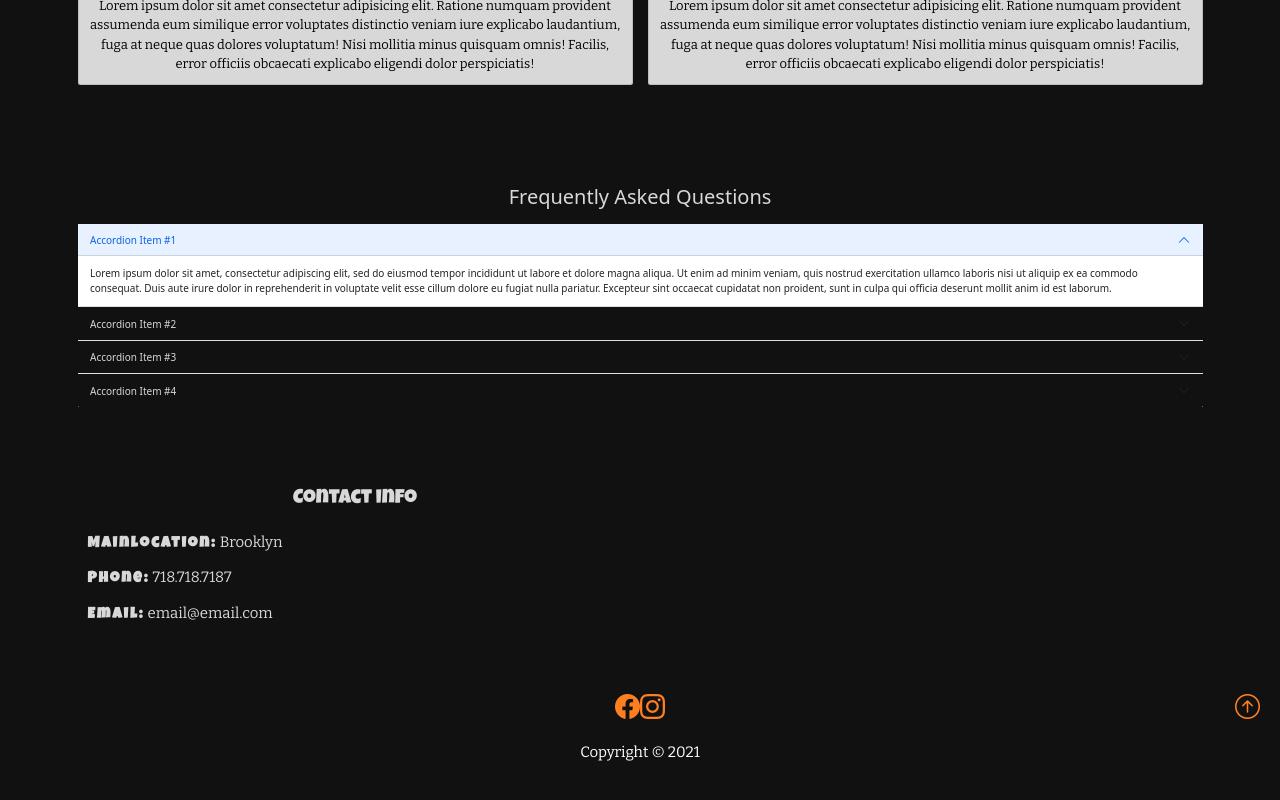
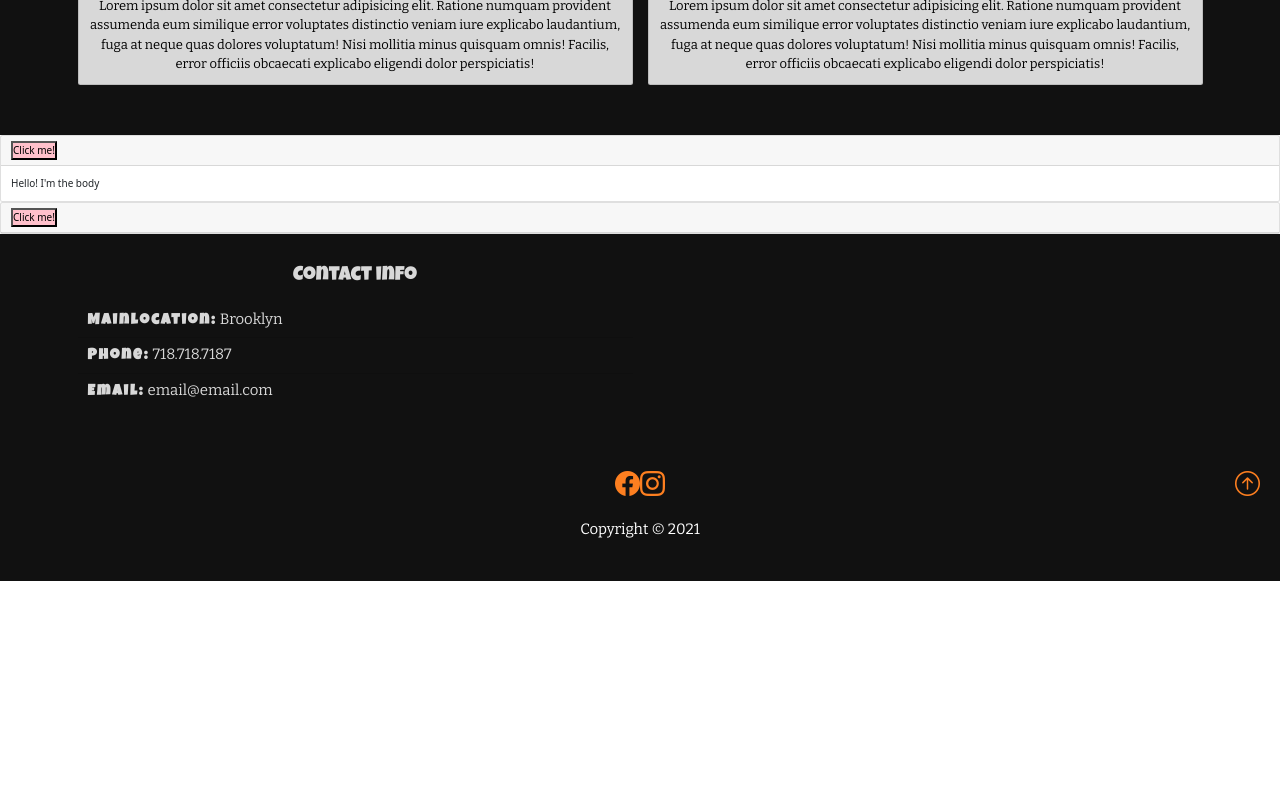
Before and after one commit to danny-1001/flossy_flippers, a React (Create React App) app: page / in a window 1280 px wide. Shown: the part 1407-2207 px from the top of the page. After the commit the page ends 1988 px from the top, so only its background shows below. Built offline with nearby package versions, Linux system fonts and the light colour scheme.

Commit message:
customizing accordion

```diff
--- a/src/Components/Questions.jsx
+++ b/src/Components/Questions.jsx
@@ -1,65 +1,42 @@
 import React from "react";
-import { Accordion } from "react-bootstrap";
+import { Accordion, useAccordionButton, Card } from "react-bootstrap";
+
+function CustomToggle({ children, eventKey }) {
+  const decoratedOnClick = useAccordionButton(eventKey, () =>
+    console.log("totally custom!")
+  );
+
+  return (
+    <button
+      type="button"
+      style={{ backgroundColor: "pink" }}
+      onClick={decoratedOnClick}
+    >
+      {children}
+    </button>
+  );
+}
 
 function Questions() {
   return (
-    <div>
-      <section id="questions" className="questions_section">
-        <div className="container">
-          <h2 className="text-center mb-4">Frequently Asked Questions</h2>
-          <Accordion defaultActiveKey="0" className="accordion" flush>
-            <Accordion.Item eventKey="0" className="accordion">
-              <Accordion.Header>Accordion Item #1</Accordion.Header>
-              <Accordion.Body>
-                Lorem ipsum dolor sit amet, consectetur adipiscing elit, sed do
-                eiusmod tempor incididunt ut labore et dolore magna aliqua. Ut
-                enim ad minim veniam, quis nostrud exercitation ullamco laboris
-                nisi ut aliquip ex ea commodo consequat. Duis aute irure dolor
-                in reprehenderit in voluptate velit esse cillum dolore eu fugiat
-                nulla pariatur. Excepteur sint occaecat cupidatat non proident,
-                sunt in culpa qui officia deserunt mollit anim id est laborum.
-              </Accordion.Body>
-            </Accordion.Item>
-            <Accordion.Item eventKey="1">
-              <Accordion.Header>Accordion Item #2</Accordion.Header>
-              <Accordion.Body className="accordion_body">
-                Lorem ipsum dolor sit amet, consectetur adipiscing elit, sed do
-                eiusmod tempor incididunt ut labore et dolore magna aliqua. Ut
-                enim ad minim veniam, quis nostrud exercitation ullamco laboris
-                nisi ut aliquip ex ea commodo consequat. Duis aute irure dolor
-                in reprehenderit in voluptate velit esse cillum dolore eu fugiat
-                nulla pariatur. Excepteur sint occaecat cupidatat non proident,
-                sunt in culpa qui officia deserunt mollit anim id est laborum.
-              </Accordion.Body>
-            </Accordion.Item>
-            <Accordion.Item eventKey="2">
-              <Accordion.Header>Accordion Item #3</Accordion.Header>
-              <Accordion.Body>
-                Lorem ipsum dolor sit amet, consectetur adipiscing elit, sed do
-                eiusmod tempor incididunt ut labore et dolore magna aliqua. Ut
-                enim ad minim veniam, quis nostrud exercitation ullamco laboris
-                nisi ut aliquip ex ea commodo consequat. Duis aute irure dolor
-                in reprehenderit in voluptate velit esse cillum dolore eu fugiat
-                nulla pariatur. Excepteur sint occaecat cupidatat non proident,
-                sunt in culpa qui officia deserunt mollit anim id est laborum.
-              </Accordion.Body>
-            </Accordion.Item>
-            <Accordion.Item eventKey="3">
-              <Accordion.Header>Accordion Item #4</Accordion.Header>
-              <Accordion.Body>
-                Lorem ipsum dolor sit amet, consectetur adipiscing elit, sed do
-                eiusmod tempor incididunt ut labore et dolore magna aliqua. Ut
-                enim ad minim veniam, quis nostrud exercitation ullamco laboris
-                nisi ut aliquip ex ea commodo consequat. Duis aute irure dolor
-                in reprehenderit in voluptate velit esse cillum dolore eu fugiat
-                nulla pariatur. Excepteur sint occaecat cupidatat non proident,
-                sunt in culpa qui officia deserunt mollit anim id est laborum.
-              </Accordion.Body>
-            </Accordion.Item>
-          </Accordion>
-        </div>
-      </section>
-    </div>
+    <Accordion defaultActiveKey="0">
+      <Card>
+        <Card.Header>
+          <CustomToggle eventKey="0">Click me!</CustomToggle>
+        </Card.Header>
+        <Accordion.Collapse eventKey="0">
+          <Card.Body>Hello! I'm the body</Card.Body>
+        </Accordion.Collapse>
+      </Card>
+      <Card>
+        <Card.Header>
+          <CustomToggle eventKey="1">Click me!</CustomToggle>
+        </Card.Header>
+        <Accordion.Collapse eventKey="1">
+          <Card.Body>Hello! I'm another body</Card.Body>
+        </Accordion.Collapse>
+      </Card>
+    </Accordion>
   );
 }
 
--- a/src/Styles/Styles.css
+++ b/src/Styles/Styles.css
@@ -102,8 +102,34 @@
   color: #d8d8d8;
 }
 
-.questions_section .accordion_body {
+.questions_section .accordion {
+  background-color: silver;
+  outline: 0 !important;
+}
+
+.questions_section .accordion-body {
+  background-color: #cd4432;
+}
+
+.questions_section .accordion-item {
   background-color: yellowgreen;
+}
+
+.questions_section .accordion-header {
+  background-color: pink;
+  outline: 0 !important;
+}
+
+.questions_section .accordion-header .accordion-button:active {
+  background-color: springgreen;
+  outline: 0 !important;
+}
+
+.questions_section .accordion-header .accordion-button :focus {
+  -webkit-box-shadow: none;
+          box-shadow: none;
+  border-color: rgba(0, 0, 0, 0.125);
+  outline: none;
 }
 
 .questions_section .accordion-button {
@@ -111,6 +137,32 @@
   color: #d8d8d8;
   text-decoration: none;
   border-radius: 5rem;
+  outline: 0 !important;
+}
+
+.questions_section .accordion-button .accordion-button-active-bg {
+  background-color: tomato;
+}
+
+.questions_section .accordion-button .accordion-button-active-color {
+  background-color: springgreen;
+}
+
+.questions_section .accordion-button .accordion-button:active {
+  background-color: springgreen;
+  outline: 0 !important;
+}
+
+.questions_section .accordion-button .accordion-button :focus {
+  -webkit-box-shadow: none;
+          box-shadow: none;
+  border-color: rgba(0, 0, 0, 0.125);
+  outline: none;
+}
+
+.questions_section .accordion-button .accordion-button:not(.collapsed) {
+  -webkit-box-shadow: none;
+          box-shadow: none;
 }
 
 .contact_info {
```
Also changed, not shown: src/Styles/_questions.scss (+41 -7 lines), 1 other file (tests, documents, lock files or other folders).
